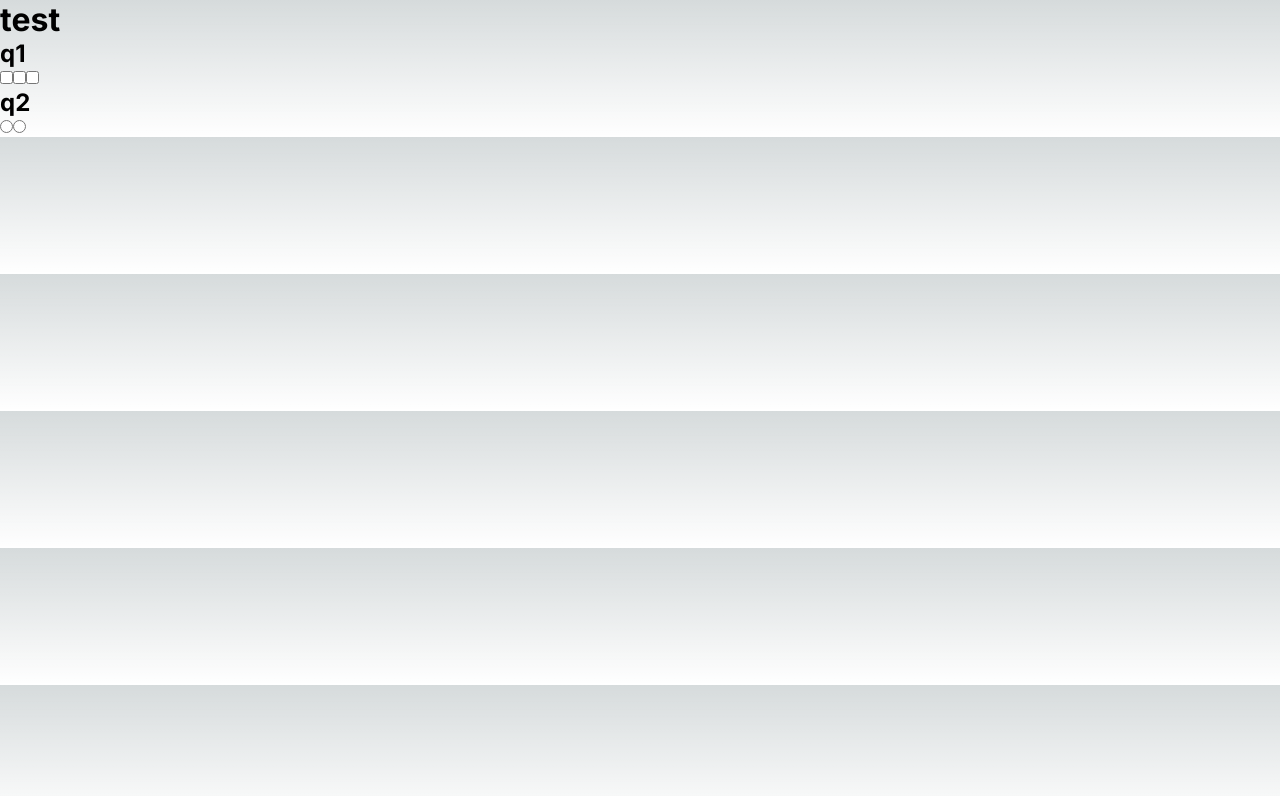
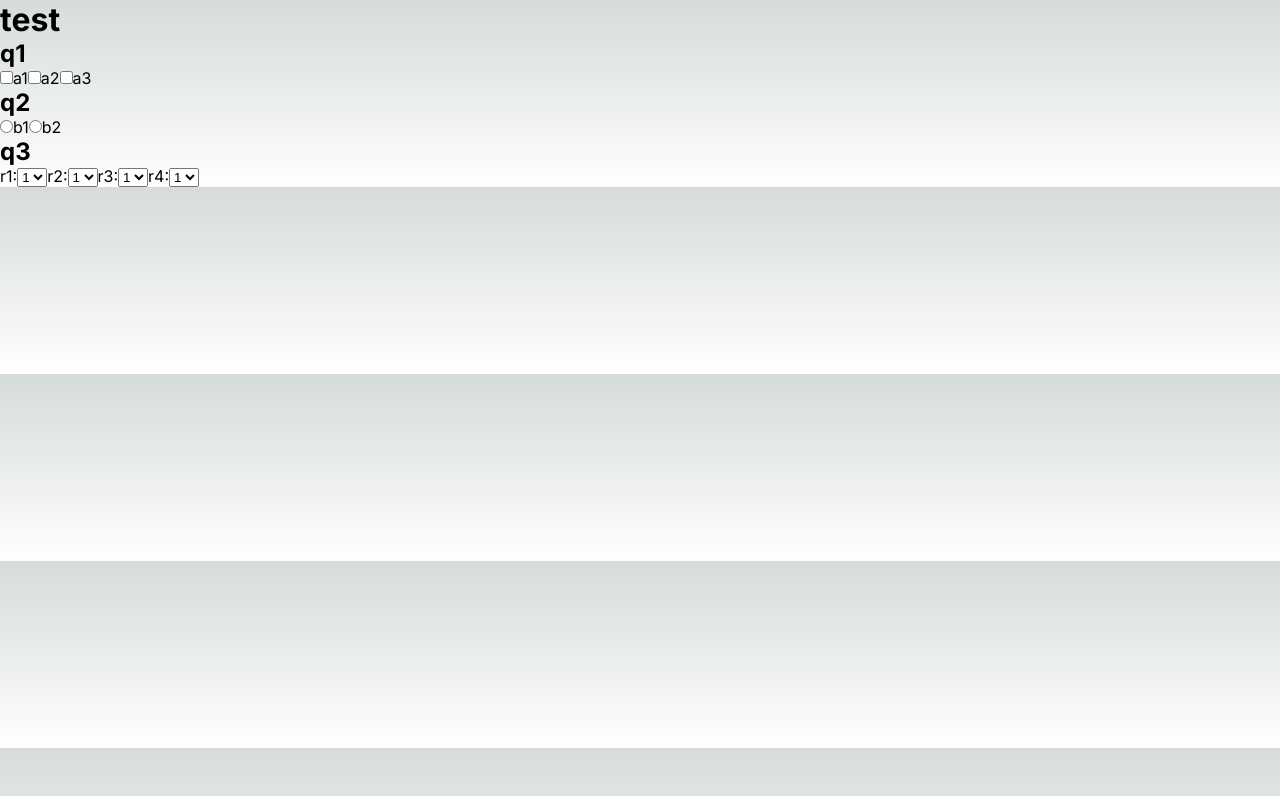
Before and after one commit to ClippyCat/village-vote, a Next.js app: page /vote in a window 1280 px wide. Shown: the top 796 px of the page. Built offline with nearby package versions, Linux system fonts and the light colour scheme.

Commit message:
vote rank

```diff
--- a/src/app/vote/Vote.js
+++ b/src/app/vote/Vote.js
@@ -14,6 +14,11 @@ const data = {
       options: ["b1", "b2"],
       type: "singleSelect",
     },
+    {
+      text: "q3",
+      options: ["r1", "r2", "r3", "r4"],
+      type: "rank",
+    },
   ]
 };
 
@@ -28,6 +33,8 @@ const Vote = () => {
             <SingleSelectOptions qIndex={qIndex} options={question.options} />
           ) : question.type === "multiSelect" ? (
             <MultiSelectOptions qIndex={qIndex} options={question.options} />
+          ) : question.type === "rank" ? (
+            <Rank qIndex={qIndex} options={question.options} />
           ) : null}
         </div>
       ))}
@@ -41,6 +48,7 @@ const SingleSelectOptions = ({ qIndex, options }) => {
       {options.map((option, oIndex) => (
         <label key={oIndex}>
           <input type="radio" name={`q${qIndex}`} value={option} />
+          {option}
         </label>
       ))}
     </div>
@@ -53,10 +61,52 @@ const MultiSelectOptions = ({ qIndex, options }) => {
       {options.map((option, index) => (
         <label key={index}>
           <input type="checkbox" name={`q${qIndex}`} value={option} />
+          {option}
         </label>
       ))}
     </div>
   );
 };
 
+const Rank = ({ qIndex, options }) => {
+  const [rankings, setRankings] = useState({});
+
+  const handleRankChange = (option, value) => {
+    const updatedRankings = { ...rankings, [option]: value };
+    setRankings(updatedRankings);
+  };
+
+  const handleSelectChange = (option, event) => {
+    const newValue = parseInt(event.target.value);
+    const currentRankings = { ...rankings };
+
+    if (!Object.values(currentRankings).includes(newValue)) {
+      handleRankChange(option, newValue);
+    } else {
+      handleRankChange(option, "");
+    }
+  };
+
+  const renderOptions = () =>
+    options.map((option, index) => (
+      <label key={option}>
+        {option}:
+        <select
+          name={`q${qIndex}-${index}`} // Unique name for each select
+          value={rankings[option] || ""}
+          onChange={(e) => handleSelectChange(option, e)}
+        >
+
+          {options.map((_, idx) => (
+            <option key={idx} value={idx}>
+              {idx + 1}
+            </option>
+          ))}
+        </select>
+      </label>
+    ));
+
+  return <div>{renderOptions()}</div>;
+};
+
 export default Vote;
```
Also changed, not shown: src/app/vote/List.js (added).
